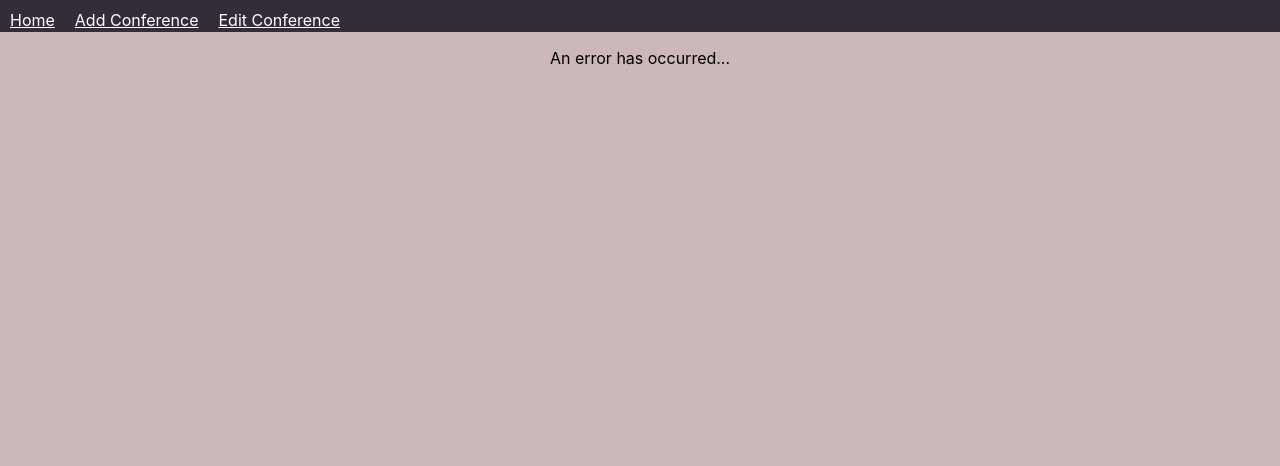
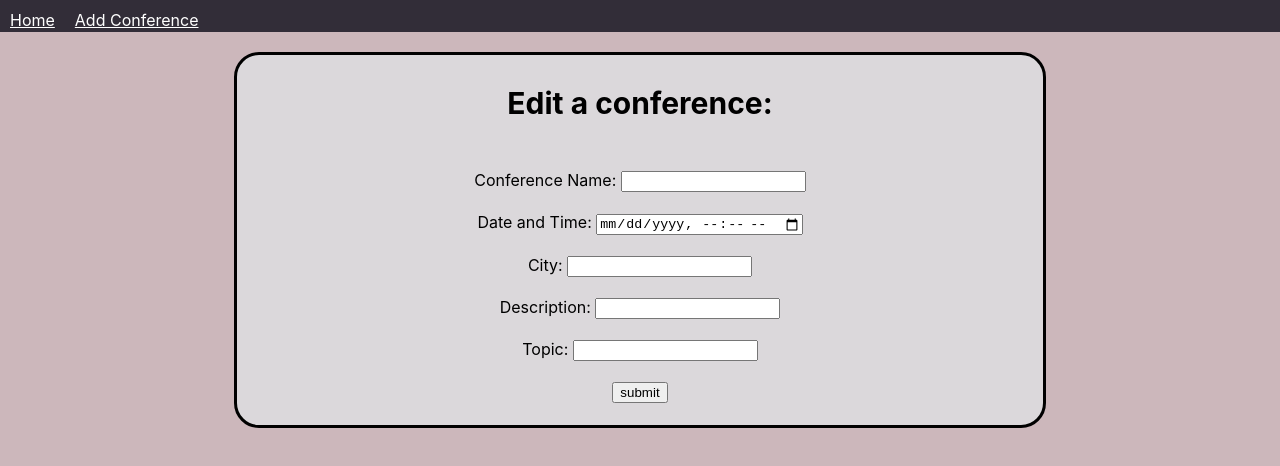
Before and after one commit to Mendeley/grads19-weblet, a React (Create React App) app: page /1/edit in a window 1280 px wide. Shown: the top 466 px of the page. Built offline with nearby package versions, Linux system fonts and the light colour scheme; no server answers.

Commit message:
WIP update conference page

```diff
--- a/src/App.js
+++ b/src/App.js
@@ -27,7 +27,7 @@ function App() {
           <Route path="/add">
             <AddConference />
           </Route>
-          <Route path="/edit/:id">
+          <Route exact path="/:id/edit">
             <UpdateConference/>
           </Route>
           <Route path="/:id">
--- a/src/Conference/AddConference.jsx
+++ b/src/Conference/AddConference.jsx
@@ -37,7 +37,7 @@ const AddConference = () => {
   return (
     <StyledConferenceForm>
       <StyledCard>
-        <StyledCardHeading>add a new conference:</StyledCardHeading>
+        <StyledCardHeading>Add a new conference:</StyledCardHeading>
         <Form />
       </StyledCard>
     </StyledConferenceForm>
--- a/src/Conference/ConferenceDetails.jsx
+++ b/src/Conference/ConferenceDetails.jsx
@@ -82,7 +82,7 @@ const ConferenceDetails = () => {
         <p>{getTimestring(date)}</p>
         <p>{city}</p>
         <p>{description}</p>
-        <StyledLink to="/">Back</StyledLink>
+        <StyledLink to={`/${id}/edit`}>Edit Conference</StyledLink>
       </StyledDetailsCard>
     </StyledConferenceDetails>
   );
--- a/src/Navbar.jsx
+++ b/src/Navbar.jsx
@@ -34,9 +34,6 @@ const Navbar = () => {
         <StyledListItem>
           <StyledLink to="/add">Add Conference</StyledLink>
         </StyledListItem>
-        <StyledListItem>
-          <StyledLink to="/edit/:id">Edit Conference</StyledLink>
-        </StyledListItem>
       </StyledList>
     </StyledNavbar>
   );
--- a/src/UpdateConference.jsx
+++ b/src/UpdateConference.jsx
@@ -1,6 +1,8 @@
-import React from "react";
+import React, { useState } from "react";
 import Input from "./Input";
 import styled from "styled-components";
+import { useHistory, useParams } from "react-router-dom";
+import { updateConferenceById, getConferenceById } from "./api";
 
 const StyledConferenceForm = styled.div`
   height: 400px;
@@ -32,15 +34,51 @@ const StyledCard = styled.div`
   margin: 0 auto;
 `;
 
-const UpdateConference = () => {
+const UpdateForm = () => {
+  let history = useHistory();
+  const { id } = useParams();
+
+  const [conference, setConference] = useState({
+    name: getConferenceById(id).getName,
+    dateTime: getConferenceById(id).getdateTime,
+    city: getConferenceById(id).getCity,
+    description: getConferenceById(id).getDescription,
+    topic: getConferenceById(id).getTopic
+  });
+
+  const handleChange = event => {
+    const value = event.target.value;
+    setConference({ ...conference, [event.target.name]: value });
+  };
+
+  const submitForm = async () => {
+    const newConference = {
+      ...conference,
+      dateTime: conference.dateTime + ":00Z"
+    };
+    try {
+      await updateConferenceById(newConference);
+      history.push("/");
+    } catch (error) {
+      console.log(error);
+    }
+  };
   return (
     <StyledConferenceForm>
     <StyledCard>
       <StyledCardHeading>Edit a conference:</StyledCardHeading>
-      <form> <Input
+        <form
+          onSubmit={ ev => {
+        ev.preventDefault();
+        submitForm();
+        }}
+        >
+          <Input
       label="Conference Name: "
       type="text"
       name="name"
+      value={conference.name}
+      onChange={handleChange}
       required
       maxLength="80"
     />
@@ -48,14 +86,18 @@ const UpdateConference = () => {
     <Input
       label="Date and Time: "
       type="datetime-local"
-      name="dateTime"
+            name="dateTime"
+            value={conference.dateTime}
+        onChange={handleChange}
       required
     />
     <br />
     <Input
       label="City: "
       type="text"
-      name="city"
+            name="city"
+            value={conference.city}
+            onChange={handleChange}
       required
       maxLength="50"
     />
@@ -63,7 +105,9 @@ const UpdateConference = () => {
     <Input
       label="Description: "
       type="text"
-      name="description"
+            name="description"
+            value={conference.description}
+            onChange={handleChange}
       required
       maxLength="1000"
     />
@@ -71,7 +115,9 @@ const UpdateConference = () => {
     <Input
       label="Topic: "
       type="text"
-      name="topic"
+            name="topic"
+            value={conference.topic}
+            onChange={handleChange}
       required
       maxLength="20"
     />
@@ -82,4 +128,4 @@ const UpdateConference = () => {
     </StyledConferenceForm>
   );
 };
-export default UpdateConference;
+export default UpdateForm;
--- a/src/api.js
+++ b/src/api.js
@@ -32,3 +32,13 @@ export const createNewConference = async conference => {
     throw error;
   }
 };
+
+export const updateConferenceById = async ( id , conference ) => {
+  try {
+    const response = await axios.patch(`http://localhost:8080/conferences/${id}`, conference);
+    return response.status;
+  } catch (error) {
+    console.log(error);
+    throw error;
+  }
+ };
```
